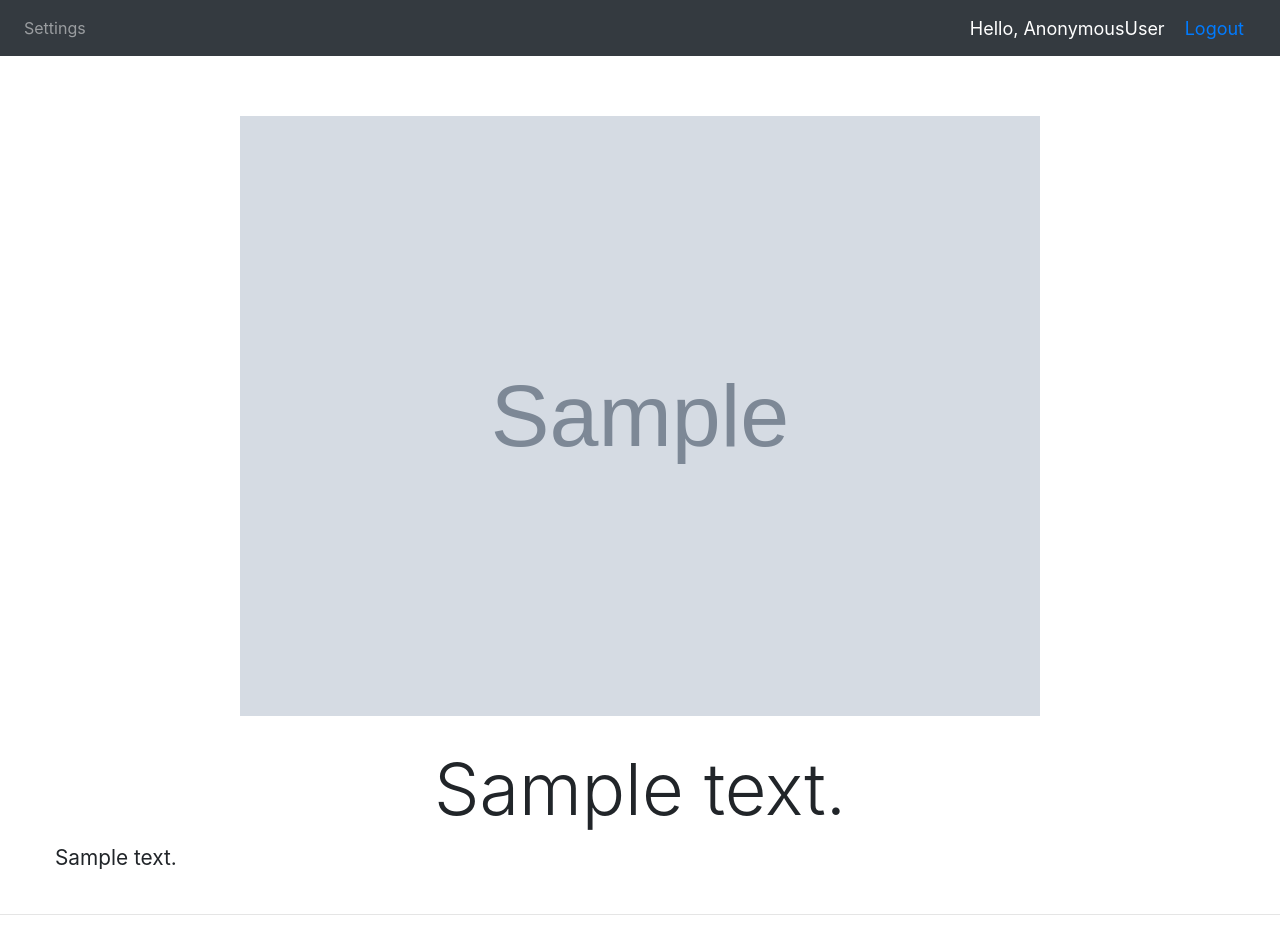
After one commit to D1VORY/django_blog, a Django app: template blog/templates/blog/blog_detail.html in a window 1280 px wide. The commit adds this page. Run offline with Django 3.2, Linux system fonts and the light colour scheme; the template is opened without the code that fills it: most values are stand-ins (such as "Sample title", 1, 10 or a date in 2020); grey boxes marked "Sample" are stand-in pictures; data that the repository does not hold is empty; some libraries are stand-ins or nearby versions.

Commit message:
created basic detail view

```diff
--- /dev/null
+++ b/blog/templates/blog/blog_detail.html
@@ -0,0 +1,33 @@
+{% extends 'mainapp/base.html'%}
+{% load static %}
+
+
+{% block styles %}
+  <link rel="stylesheet" href="{% static 'css/blogs.css' %}">
+{% endblock %}
+
+
+{% block content %}
+<div class="container-fluid justify-content-md-center blog_detail_wrapper">
+
+  <div class="blog-image-wrapper">
+    <img class="big-image" src="/media/{{blog.photo}}" alt="" />
+  </div>
+
+  <div class="blog-caption-wrapper">
+    <h1 class="display-3 blog-caption-text">
+      {{ blog.caption_text }}
+    </h1>
+  </div>
+
+
+  <div class="blog-body-wrapper">
+    <div class="main-text">
+      {{blog.blog_text|linebreaks }}
+    </div>
+  </div>
+
+</div>
+
+
+{% endblock %}
--- a/blog/urls.py
+++ b/blog/urls.py
@@ -2,6 +2,7 @@ from django.urls import path
 from .views import *
 
 urlpatterns = [
-    path('', BlogListView.as_view())
+    path('', BlogListView.as_view()),
+    path('blogs/<str:pk>/', BlogDetailView.as_view(), name='blog_detail'),
     #path('', index)
 ]
--- a/django_blog/urls.py
+++ b/django_blog/urls.py
@@ -21,8 +21,8 @@ from django.conf import settings
 
 urlpatterns = [
     path('admin/', admin.site.urls),
-    path('', include('mainapp.urls') ),
-    path('blogs/', include('blog.urls') )
+    path('', include('blog.urls') ),
+    #path('', include('mainapp.urls') ),
 ]
 
 urlpatterns += static(settings.MEDIA_URL, document_root=settings.MEDIA_ROOT)
--- a/mainapp/templates/mainapp/base.html
+++ b/mainapp/templates/mainapp/base.html
@@ -5,7 +5,7 @@
 <head>
 	<title>Blogs</title>
 	<link rel="stylesheet" href="https://stackpath.bootstrapcdn.com/bootstrap/4.3.1/css/bootstrap.min.css" integrity="sha384-ggOyR0iXCbMQv3Xipma34MD+dH/1fQ784/j6cY/iJTQUOhcWr7x9JvoRxT2MZw1T" crossorigin="anonymous">
-	<link rel="stylesheet" type="text/css" href="{% static '/css/main.css' %}">
+	<!-- <link rel="stylesheet" type="text/css" href="{% static '/css/main.css' %}"> -->
 
 	{% block styles %}
 	{% endblock %}
--- a/static/css/blogs.css
+++ b/static/css/blogs.css
@@ -6,6 +6,11 @@
 .blog-wrapper{
   max-width: 600px;
   margin: 20px 10px;
+}
+
+.blog_detail_wrapper{
+  margin: 40px 0px;
+  padding: 0px 40px;
 }
 
 .blog-wrapper:hover{
@@ -24,6 +29,14 @@
   object-fit: cover;
 }
 
+.big-image{
+  width: 800px;
+  height: auto;
+  object-fit: cover;
+
+  margin: 20px 0;
+}
+
 .blog-image-wrapper{
   display: flex;
   justify-content: center;
@@ -33,11 +46,19 @@
   margin-top: 10px;
 }
 
+.blog-caption-text{
+  text-align: center;
+}
+
+.main-text{
+  font-size: 1.3em
+}
+
 
 .timestamp, .username {
   display:block;
+  text-align:right;
 }
-
 
 .blog-body-wrapper{
   margin-top: 10px;
```
Also changed, not shown: blog/templates/blog/blogs.html (+4 -4 lines), blog/templatetags/blog_extras.py (added, +29 -0 lines), blog/views.py (+10 -2 lines), blog/templatetags/__init__.py (added).
